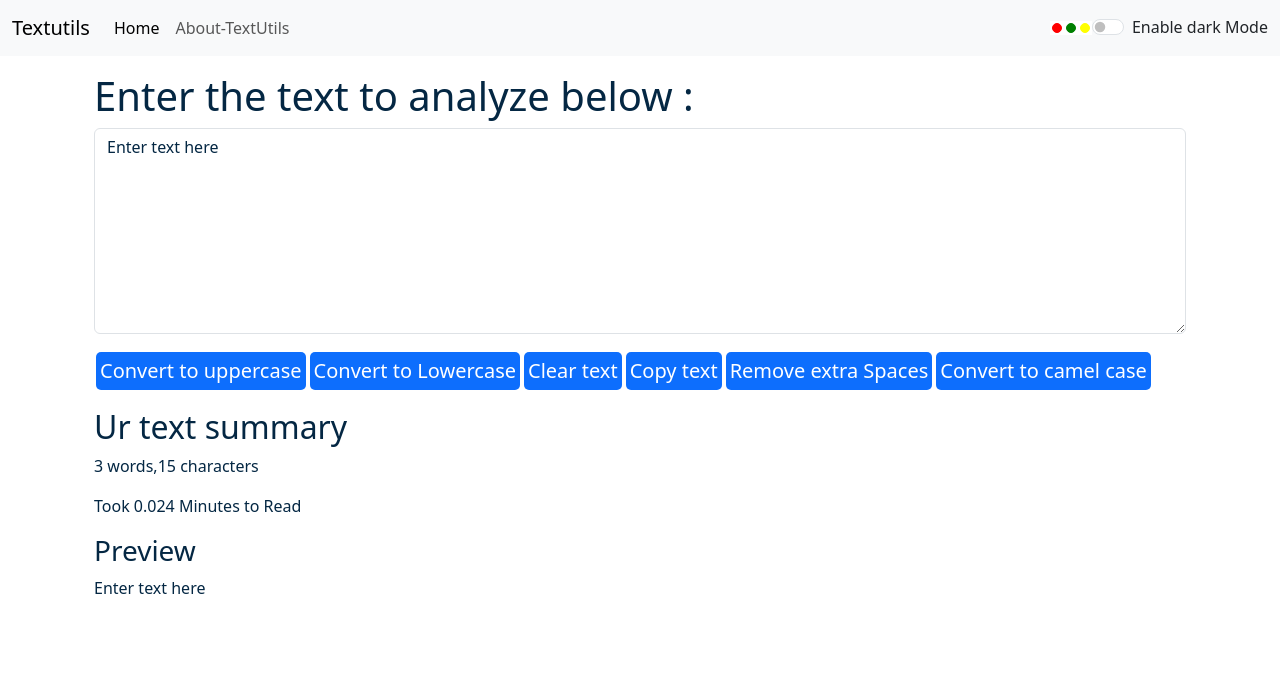
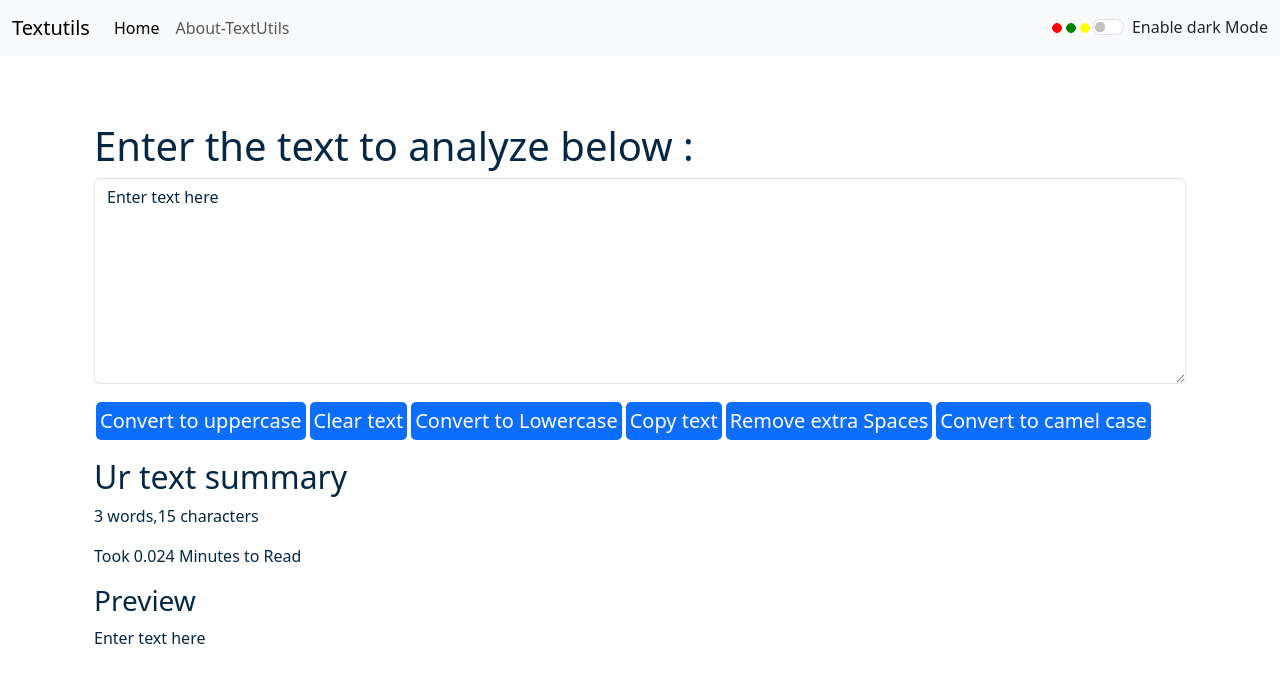
Before and after one commit to Shrutibansal22/React, a React (Create React App) app: page / in a window 1280 px wide. Shown: the top 682 px of the page. Built offline with nearby package versions, Linux system fonts and the light colour scheme.

Commit message:
final app

```diff
--- a/package.json
+++ b/package.json
@@ -4,12 +4,15 @@
   "private": true,
   "dependencies": {
     "cra-template": "1.2.0",
+    "gh-pages": "^6.2.0",
     "react": "^19.0.0",
     "react-dom": "^19.0.0",
     "react-router-dom": "^7.1.0",
     "react-scripts": "5.0.1"
   },
   "scripts": {
+    "predeploy": "npm run build",
+    "deploy": "gh-pages -d build",
     "start": "react-scripts start",
     "build": "react-scripts build",
     "test": "react-scripts test",
--- a/src/App.js
+++ b/src/App.js
@@ -57,7 +57,7 @@ function App() {
   <Alert alert={alert}/>
   <div className="container my-3">
   <Routes>
-          <Route exact path="/About" element={<About />}/>
+          <Route exact path="/About" element={<About mode={mode}/>}/>
           <Route exact path="/" element={<Textform showAlert={showAlert} heading="Enter the text to analyze below :" mode={mode} btnbg={btnbg} />}/>
   </Routes>
   </div>
--- a/src/components/About.js
+++ b/src/components/About.js
@@ -1,28 +1,34 @@
 import React, { useState } from 'react'
 
-export default function About() {
-    const [myStyle,setmyStyle]=useState({
-        color:'black',
-        backgroundColor : 'white'
-    })
-    const [btntext,setbtnstate]=useState("Enable dark Mode")
+export default function About(props) {
+    // const [myStyle,setmyStyle]=useState({
+    //     color:'black',
+    //     backgroundColor : 'white'
+    // })
+    // const [btntext,setbtnstate]=useState("Enable dark Mode")
 
-const toggleStyle=()=>{
-    if(myStyle.color==='black'){
-        setmyStyle({
-            color:'white',
-        backgroundColor : 'black',
-         border:'1px solid white'
-        })
-        setbtnstate("Enable light Mode")
-    }
-    else{
-        setmyStyle({
-            color:'black',
-        backgroundColor : 'white'
-        })
-        setbtnstate("Enable Dark Mode")
-    }
+// const toggleStyle=()=>{
+//     if(myStyle.color==='black'){
+//         setmyStyle({
+//             color:'white',
+//         backgroundColor : 'black',
+//          border:'1px solid white'
+//         })
+//         setbtnstate("Enable light Mode")
+//     }
+//     else{
+//         setmyStyle({
+//             color:'black',
+//         backgroundColor : 'white'
+//         })
+//         setbtnstate("Enable Dark Mode")
+//     }
+// }
+
+let myStyle={
+  color : props.mode==='dark'?'white':'#042743',
+  backgroundColor:props.mode==='dark'?'#042743':'white',
+
 }
 // to style in inspect of google -- $0.style.border="7px solid red"
   return (
@@ -66,9 +72,9 @@ const toggleStyle=()=>{
     </div>
   </div>
 </div>
-<div className="container">
+{/* <div className="container">
 <button type="button" onClick = {toggleStyle} className="btn btn-primary my-2">{btntext}</button>
-</div>
+</div> */}
     </div>
   )
 }
--- a/src/components/Alert.js
+++ b/src/components/Alert.js
@@ -7,10 +7,12 @@ import React from 'react'
 // }
 function Alert(props) {
   return (
-    props.alert && <div className={`alert alert-${props.alert.type} alert-dismissible fade show`} role="alert">
+    <div style={{height:'50px'}}>
+    {props.alert && <div className={`alert alert-${props.alert.type} alert-dismissible fade show`} role="alert">
     <strong >{capitalize(props.alert.type)}</strong> : {props.alert.msg}
     {/* <strong>Holy guacamole!</strong> You should check in on some of those fields below. */}
     {/* <button type="button" className="btn-close" data-bs-dismiss="alert" aria-label="Close"></button> */}
+    </div>}
     </div>
   )
 }
--- a/src/components/Textform.js
+++ b/src/components/Textform.js
@@ -31,6 +31,7 @@ export default function Textform(props) {
     var text=document.getElementById("myBox");
     text.select();
     navigator.clipboard.writeText(text.value);
+    document.getSelection().removeAllRanges();
     props.showAlert("copied successfully ","warning");
   }
   const handleExtraSpaces=()=>{
@@ -53,20 +54,20 @@ export default function Textform(props) {
     <div className="container" style={{color:props.mode==='dark'?'white':'#042743'}}>
         <h1>{props.heading}</h1>
         <div className="mb-3">
-        <textarea className="form-control" onChange={onchange} value={kuchbhi} style={{backgroundColor:props.mode==='dark'?'grey':'white' ,color:props.mode==='dark'?'white':'#042743'}} id="myBox" rows="8" ></textarea>
+        <textarea className="form-control" onChange={onchange} value={kuchbhi} style={{backgroundColor:props.mode==='dark'?'#1A1853':'white' ,color:props.mode==='dark'?'white':'#042743'}} id="myBox" rows="8" ></textarea>
         </div>
-        <button style={{backgroundColor:props.btnbg,color:'white',border:'none',borderRadius:'5px',padding:'4px',fontSize:'20px',margin:'2px 2px'}} onClick={handleUppercaseClick}>Convert to uppercase</button>
-        <button style={{backgroundColor:props.btnbg,color:'white',border:'none',borderRadius:'5px',padding:'4px',fontSize:'20px',margin:'2px 2px'}} onClick={handleLowercaseClick}>Convert to Lowercase</button>
-        <button style={{backgroundColor:props.btnbg,color:'white',border:'none',borderRadius:'5px',padding:'4px',fontSize:'20px',margin:'2px 2px'}} onClick={handleClearText}>Clear text</button>
-        <button style={{backgroundColor:props.btnbg,color:'white',border:'none',borderRadius:'5px',padding:'4px',fontSize:'20px',margin:'2px 2px'}} onClick={handleCopyText}>Copy text</button>
-        <button style={{backgroundColor:props.btnbg,color:'white',border:'none',borderRadius:'5px',padding:'4px',fontSize:'20px',margin:'2px 2px'}} onClick={handleExtraSpaces}>Remove extra Spaces</button>
-        <button style={{backgroundColor:props.btnbg,color:'white',border:'none',borderRadius:'5px',padding:'4px',fontSize:'20px',margin:'2px 2px'}} onClick={handleCamelCase}>Convert to camel case</button>
+        <button disabled={kuchbhi.length===0} style={{backgroundColor:props.btnbg,color:'white',border:'none',borderRadius:'5px',padding:'4px',fontSize:'20px',margin:'2px 2px'}} onClick={handleUppercaseClick}>Convert to uppercase</button>
+        <button disabled={kuchbhi.length===0} style={{backgroundColor:props.btnbg,color:'white',border:'none',borderRadius:'5px',padding:'4px',fontSize:'20px',margin:'2px 2px'}} onClick={handleClearText}>Clear text</button>
+        <button disabled={kuchbhi.length===0} style={{backgroundColor:props.btnbg,color:'white',border:'none',borderRadius:'5px',padding:'4px',fontSize:'20px',margin:'2px 2px'}} onClick={handleLowercaseClick}>Convert to Lowercase</button>
+        <button disabled={kuchbhi.length===0} style={{backgroundColor:props.btnbg,color:'white',border:'none',borderRadius:'5px',padding:'4px',fontSize:'20px',margin:'2px 2px'}} onClick={handleCopyText}>Copy text</button>
+        <button disabled={kuchbhi.length===0} style={{backgroundColor:props.btnbg,color:'white',border:'none',borderRadius:'5px',padding:'4px',fontSize:'20px',margin:'2px 2px'}} onClick={handleExtraSpaces}>Remove extra Spaces</button>
+        <button disabled={kuchbhi.length===0} style={{backgroundColor:props.btnbg,color:'white',border:'none',borderRadius:'5px',padding:'4px',fontSize:'20px',margin:'2px 2px'}} onClick={handleCamelCase}>Convert to camel case</button>
     </div>
 
     <div className="container my-3" style={{color:props.mode==='dark'?'white':'#042743'}}>
         <h2>Ur text summary</h2>
-        <p>{kuchbhi.split(" ").length} words,{kuchbhi.length} characters</p>
-        <p>Took {(kuchbhi.split(" ").length)*0.008} Minutes to Read</p>
+        <p>{kuchbhi.split(" ").filter((element)=>{return element.length!==0}).length} words,{kuchbhi.length} characters</p>
+        <p>Took {(kuchbhi.split(" ").filter((element)=>{return element.length!==0}).length)*0.008} Minutes to Read</p>
         <h3>Preview</h3>
         <p>{kuchbhi.length>0?kuchbhi:"Enter something to preview it here."}</p>
     </div>
```
Also changed, not shown: 1 other file (tests, documents, lock files or other folders).
